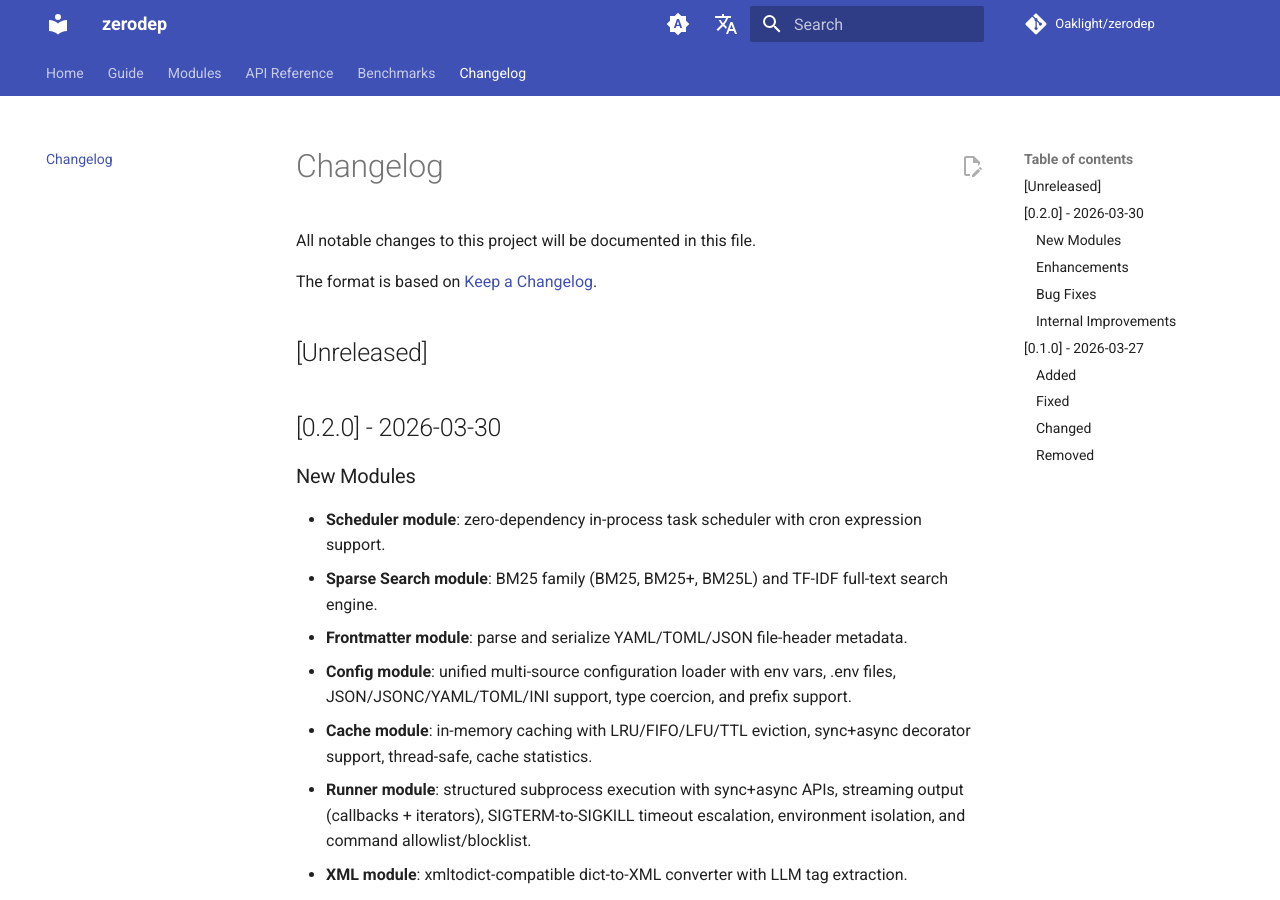
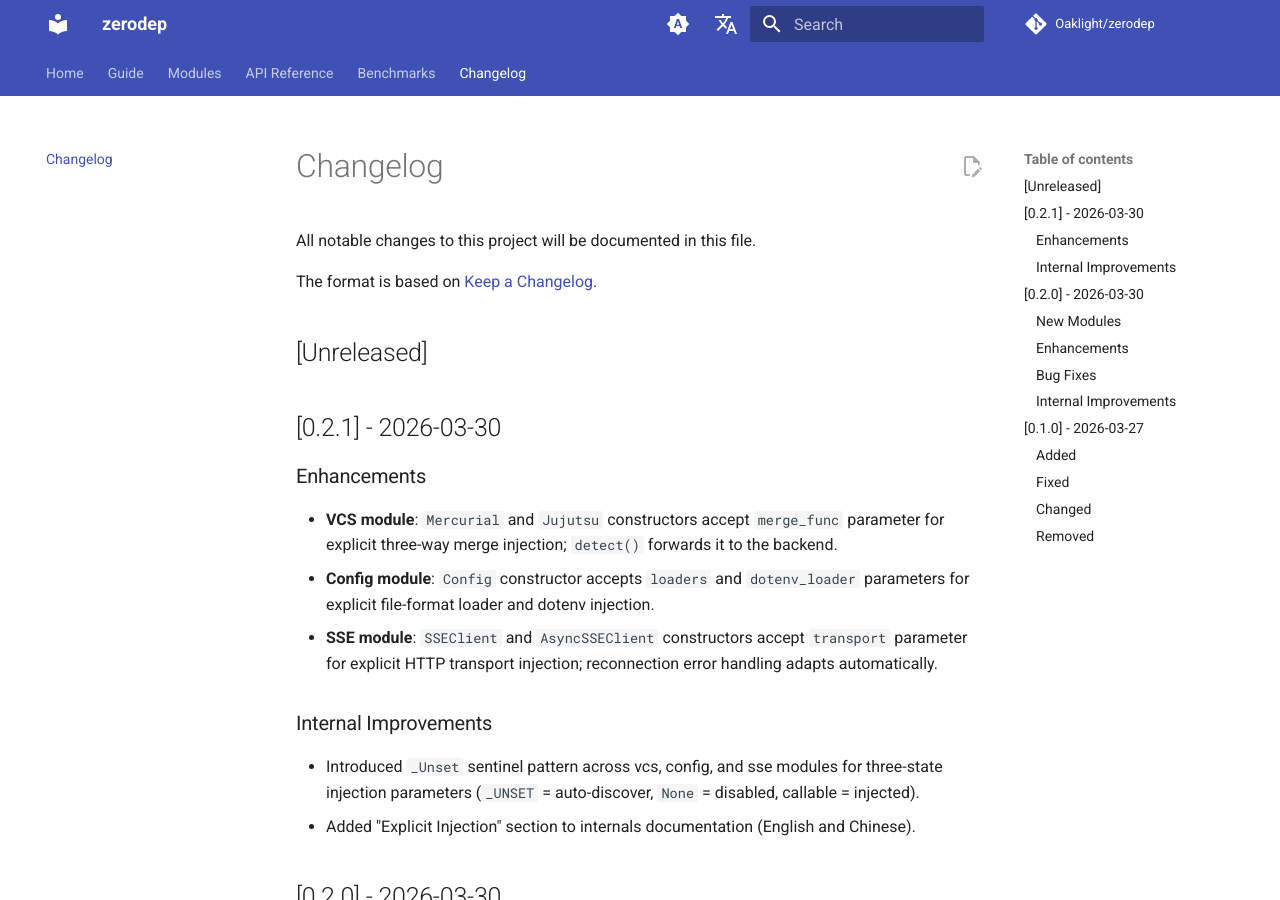
Before and after one commit to Oaklight/zerodep, an MkDocs documentation site: the page built from docs/changelog.md, in a window 1280 px wide and 900 px high. Built offline with MkDocs 1.6.1 and Material for MkDocs 9.7.7, drawn with Linux system fonts in a browser that asks for light colours; comment, search, counter and statistics services are not loaded.

Commit message:
docs: add changelog entry for v0.2.1

```diff
--- a/docs/changelog.md
+++ b/docs/changelog.md
@@ -5,6 +5,19 @@ All notable changes to this project will be documented in this file.
 The format is based on [Keep a Changelog](https://keepachangelog.com/en/1.1.0/).
 
 ## [Unreleased]
+
+## [0.2.1] - 2026-03-30
+
+### Enhancements
+
+- **VCS module**: `Mercurial` and `Jujutsu` constructors accept `merge_func` parameter for explicit three-way merge injection; `detect()` forwards it to the backend.
+- **Config module**: `Config` constructor accepts `loaders` and `dotenv_loader` parameters for explicit file-format loader and dotenv injection.
+- **SSE module**: `SSEClient` and `AsyncSSEClient` constructors accept `transport` parameter for explicit HTTP transport injection; reconnection error handling adapts automatically.
+
+### Internal Improvements
+
+- Introduced `_Unset` sentinel pattern across vcs, config, and sse modules for three-state injection parameters (`_UNSET` = auto-discover, `None` = disabled, callable = injected).
+- Added "Explicit Injection" section to internals documentation (English and Chinese).
 
 ## [0.2.0] - 2026-03-30
 
```
